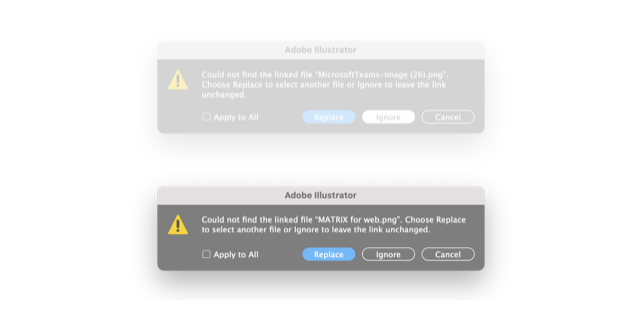
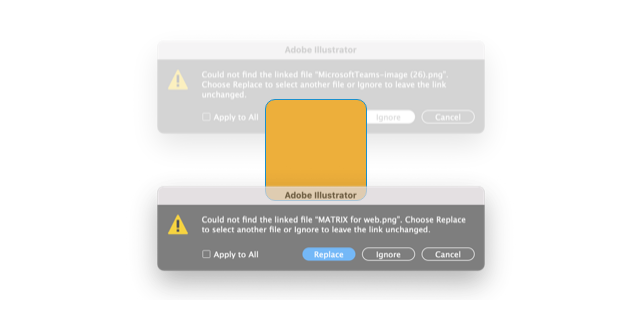
Before and after one commit to Kubtec/Testing, a plain HTML site: page index.html in a window 1280 px wide. Shown: the whole page, without its empty margins (324-964 px from the left). Drawn offline with Linux system fonts and the light colour scheme.

Commit message:
round rec

```diff
--- a/index.html
+++ b/index.html
@@ -24,7 +24,7 @@
 	<!-- copy these lines to your document: -->
 
 	<div id="index_hype_container" class="HYPE_document" style="margin:auto;position:relative;width:402px;height:300px;overflow:hidden;">
-		<script type="text/javascript" charset="utf-8" src="index.hyperesources/index_hype_generated_script.js?7710"></script>
+		<script type="text/javascript" charset="utf-8" src="index.hyperesources/index_hype_generated_script.js?60796"></script>
 	</div>
 
 	<!-- end copy -->
--- a/index.hyperesources/index_hype_generated_script.js
+++ b/index.hyperesources/index_hype_generated_script.js
@@ -4,4 +4,4 @@
 !1)try{for(var c=document.getElementsByTagName("script"),a=0;a<c.length;a++){var d=c[a].src,b=null!=d?d.indexOf("/index_hype_generated_script.js"):-1;if(-1!=b){l=d.substr(0,b);break}}}catch(p){}c=navigator.userAgent.match(/MSIE (\d+\.\d+)/);c=parseFloat(c&&c[1])||null;d=!0==(null!=window.HYPE_736F||null!=window.HYPE_dtl_736F)||false==!0||null!=c&&10>c;a=!0==d?"HYPE-736.full.min.js":"HYPE-736.thin.min.js";c=!0==d?"F":"T";d=d?"":
 "";if(false==!1&&(a=k("HYPE_736"+c,"HYPE_dtl_736"+c,a,d),false==!0&&(a=a||k("HYPE_w_736","HYPE_wdtl_736","HYPE-736.waypoints.min.js","")),false==!0&&(a=a||k("Matter","HYPE_pdtl_736","HYPE-736.physics.min.js","")),a))return;d=window.HYPE.documents;if(null!=d[f]){b=1;a=f;do f=""+a+"-"+b++;while(null!=d[f]);for(var e=document.getElementsByTagName("div"),
 b=!1,a=0;a<e.length;a++)if(e[a].id==g&&null==e[a].getAttribute("HYP_dn")){var b=1,h=g;do g=""+h+"-"+b++;while(null!=document.getElementById(g));e[a].id=g;b=!0;break}if(!1==b)return}b=[];b=[];e={};h={};for(a=0;a<b.length;a++)try{h[b[a].identifier]=b[a].name,e[b[a].name]=eval("(function(){return "+b[a].source+"})();")}catch(n){window.console&&window.console.log(n),e[b[a].name]=function(){}}c=new window["HYPE_736"+c](f,g,{"3":{p:1,n:"Screen%20Shot%202022-02-11%20at%208.07.21%20AM_2x.png",g:"7",o:true,t:"@2x"},"1":{p:1,n:"Screen%20Shot%202022-02-11%20at%208.07.27%20AM_2x.png",g:"5",o:true,t:"@2x"},"-2":{n:"blank.gif"},"-1":{n:"PIE.htc"},"2":{p:1,n:"Screen%20Shot%202022-02-11%20at%208.07.21%20AM.png",g:"7",o:true,t:"@1x"},"0":{p:1,n:"Screen%20Shot%202022-02-11%20at%208.07.27%20AM.png",g:"5",o:true,t:"@1x"}},l,[],e,[{n:"Untitled Scene",o:"1",X:[0]}],
-[{o:"3",p:"600px",cA:false,Y:402,Z:300,L:[],c:"#FFF",bY:1,d:402,U:{},T:{kTimelineDefaultIdentifier:{q:false,z:3.01,i:"kTimelineDefaultIdentifier",n:"Main Timeline",a:[{f:"c",y:0,z:3,i:"e",e:1,s:0,o:"10"},{f:"c",y:0,z:3,i:"e",e:0,s:1,o:"9"},{y:3,i:"e",s:1,z:0,o:"10",f:"c"},{y:3,i:"e",s:0,z:0,o:"9",f:"c"},{f:"c",p:2,y:3.01,z:0,i:"ActionHandler",s:{a:[{b:"kTimelineDefaultIdentifier",p:3,z:false,symbolOid:"2"}]},o:"kTimelineDefaultIdentifier"}],f:30,b:[]}},bZ:180,O:["9","10"],n:"Untitled Layout","_":0,v:{"9":{h:"5",p:"no-repeat",x:"visible",a:5,dB:"img",q:"100% 100%",j:"absolute",r:"inline",z:1,b:16,k:"div",d:166.5049505,c:402,e:1},"10":{h:"7",p:"no-repeat",x:"visible",a:5,dB:"img",q:"100% 100%",j:"absolute",r:"inline",z:2,b:161,k:"div",d:159.20792079,c:402,e:0}}}],{},h,{},null,false,true,-1,true,true,false,true,true);d[f]=c.API;document.getElementById(g).setAttribute("HYP_dn",f);c.z_o(this.body)})();})();
+[{o:"3",p:"600px",cA:false,Y:402,Z:300,L:[],c:"#FFF",bY:1,d:402,U:{},T:{kTimelineDefaultIdentifier:{q:false,z:3.01,i:"kTimelineDefaultIdentifier",n:"Main Timeline",a:[{f:"c",y:0,z:3,i:"e",e:1,s:0,o:"11"},{f:"c",y:0,z:3,i:"e",e:0,s:1,o:"10"},{y:3,i:"e",s:1,z:0,o:"11",f:"c"},{y:3,i:"e",s:0,z:0,o:"10",f:"c"},{f:"c",p:2,y:3.01,z:0,i:"ActionHandler",s:{a:[{b:"kTimelineDefaultIdentifier",p:3,z:false,symbolOid:"2"}]},o:"kTimelineDefaultIdentifier"}],f:30,b:[]}},bZ:180,O:["10","12","11"],n:"Untitled Layout","_":0,v:{"12":{c:100,d:100,I:"Solid",J:"Solid",K:"Solid",g:"#EDAF3B",L:"Solid",M:1,N:1,aI:10,A:"#1990CE",x:"visible",j:"absolute",B:"#1990CE",P:1,O:1,C:"#1990CE",z:2,aJ:10,D:"#1990CE",aK:10,k:"div",a:150,aL:10,b:99},"11":{h:"7",p:"no-repeat",x:"visible",a:5,dB:"img",q:"100% 100%",j:"absolute",r:"inline",z:3,b:161,k:"div",d:159.20792079,c:402,e:0},"10":{h:"5",p:"no-repeat",x:"visible",a:5,dB:"img",q:"100% 100%",j:"absolute",r:"inline",z:1,b:16,k:"div",d:166.5049505,c:402,e:1}}}],{},h,{},null,false,true,-1,true,true,false,true,true);d[f]=c.API;document.getElementById(g).setAttribute("HYP_dn",f);c.z_o(this.body)})();})();
```
Also changed, not shown: 1 other file.
